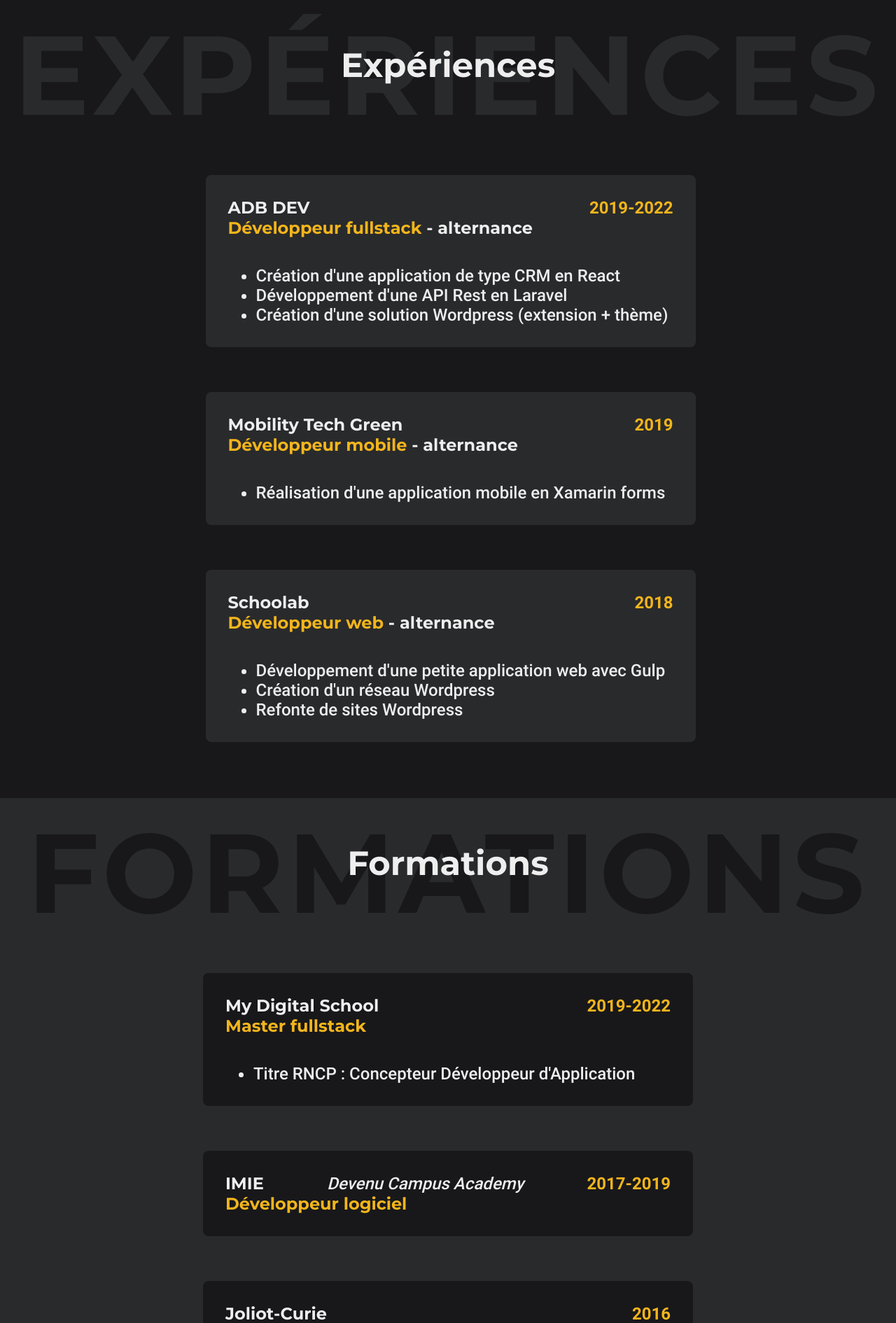
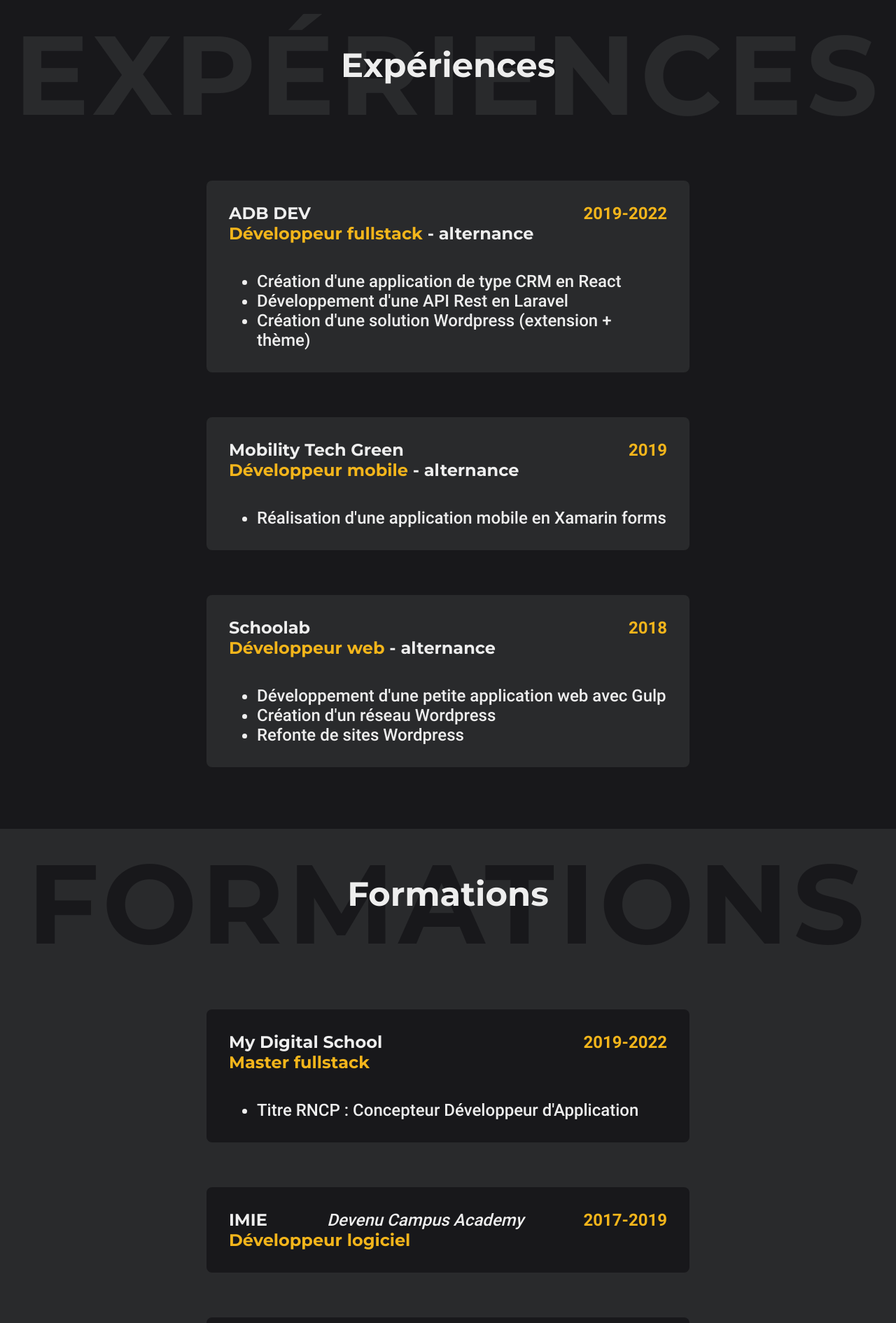
Before and after one commit to Alexis-Pannetier/resume, a PHP site: page / in a window 1280 px wide. Shown: the part 1050-2940 px from the top of the page at 70% size. Run offline with PHP 8.4, Linux system fonts and the light colour scheme.

Commit message:
🎨 minors improvements

```diff
--- a/index.html
+++ b/index.html
@@ -74,7 +74,7 @@
             <div class="page-content align-center align-middle flex-col" >
                 <h2 class="title" data-value="Expériences">Expériences</h2>
 
-                <div class="d-flex flex-col">
+                <div class="d-flex flex-col p-1">
 
                     <a href="https://www.adbinfo.fr" class="card" target="_blank">
                         <div class="d-flex justify-space-between align-center">
@@ -122,7 +122,7 @@
             <div class="page-content align-center align-middle flex-col" >
                 <h2 class="title" data-value="Formations">Formations</h2>
 
-                <div class="d-flex flex-col">
+                <div class="d-flex flex-col p-1">
 
                     <a href="https://www.mydigitalschool.com/mba-architecte-web" class="card"  target="_blank">
                         <div class="d-flex justify-space-between align-center">
--- a/style.css
+++ b/style.css
@@ -29,6 +29,7 @@
   font-weight: bold;
 }
 
+/* #region COMMUN */
 body {
   margin: 0;
   padding: 0;
@@ -89,19 +90,13 @@ h1,
 h2 {
   margin: 1rem 0;
 }
-
 h1 {
   font-size: 3em;
 }
-
 h2 {
   font-size: 2.5rem;
 }
-
-h3 {
-  font-size: 1.25rem;
-}
-
+h3,
 h4 {
   font-size: 1.25rem;
 }
@@ -110,15 +105,10 @@ h4 {
   h1 {
     font-size: 3.75em;
   }
-
   h2 {
     font-size: 3rem;
   }
-
-  h3 {
-    font-size: 1.5rem;
-  }
-
+  h3,
   h4 {
     font-size: 1.5rem;
   }
@@ -130,6 +120,7 @@ h4 {
     font-size: 1.5rem;
   }
 }
+/* #endregion */
 
 /* NAVIGATION */
 nav ul {
@@ -151,7 +142,7 @@ nav a {
   color: var(--primary);
 }
 
-/* HEADER */
+/* #region HEADER */
 header {
   display: none;
   z-index: 100;
@@ -200,7 +191,9 @@ header li:hover:before {
   transform: scaleX(1);
 }
 
-/* PAGE */
+/* #endregion */
+
+/* #region PAGE */
 .page {
   overflow: hidden;
   min-width: 250px;
@@ -255,7 +248,9 @@ section:nth-child(odd) .btn {
   width: 100%;
 }
 
-/* HERO */
+/* #endregion */
+
+/* #region HERO */
 #hero {
   padding: 5rem 0 5rem 0;
 }
@@ -275,10 +270,15 @@ section:nth-child(odd) .btn {
     justify-content: space-between;
   }
 }
+/* #endregion */
 
-/* LAYOUT */
+/* #region LAYOUT */
 .text-align {
   text-align: center;
+}
+
+.p-1 {
+  padding: 0.5rem;
 }
 
 .mt-6 {
@@ -340,8 +340,9 @@ section:nth-child(odd) .btn {
 .uppercase {
   text-transform: uppercase;
 }
+/* #endregion */
 
-/* AVATAR */
+/* #region AVATAR */
 .avatar {
   z-index: 1;
   align-self: center;
@@ -374,8 +375,9 @@ section:nth-child(odd) .btn {
 .avatar:hover {
   box-shadow: 0 0 1rem 0.5rem var(--primary);
 }
+/* #endregion */
 
-/* TITLE */
+/* #region TITLE */
 .title {
   position: relative;
   z-index: 1;
@@ -428,8 +430,9 @@ section:nth-child(odd) .btn {
 .title:hover .title::before {
   color: var(--primary) !important;
 }
+/* #endregion */
 
-/* BOX */
+/* #region BOX */
 .box {
   position: relative;
   max-width: 800px;
@@ -539,8 +542,9 @@ section:nth-child(odd) .btn {
     left: 100%;
   }
 }
+/* #endregion */
 
-/* UNDERLINE */
+/* #region UNDERLINE */
 .underline {
   background: linear-gradient(
     310.75deg,
@@ -559,17 +563,18 @@ section:nth-child(odd) .btn {
   color: var(--dark);
   background-size: 100% 94%;
 }
+/* #endregion */
 
-/* CARD */
+/* #region CARD */
 .card {
   padding: 1rem;
   border-radius: 0.5rem;
   transition: box-shadow 0.3s ease-in-out;
-  margin: 1rem 0.25rem;
+  margin: 1rem 0;
   text-decoration: none;
   box-sizing: border-box;
-  max-width: 700px;
   width: 100%;
+  max-width: 500px;
 }
 
 .card ul {
@@ -579,7 +584,8 @@ section:nth-child(odd) .btn {
 @media screen and (min-width: 800px) {
   .card {
     padding: 2rem;
-    margin: 2rem 1rem;
+    margin: 2rem 0;
+    max-width: 690px;
   }
 }
 
@@ -590,8 +596,9 @@ section:nth-child(odd) .btn {
 .card:hover {
   box-shadow: 0 0 1rem 0.25rem var(--primary);
 }
+/* #endregion */
 
-/* BUTTON */
+/* #region BUTTON */
 a.btn {
   font-size: 1rem;
   font-weight: bold;
@@ -608,7 +615,13 @@ a.btn:hover {
   color: var(--dark);
 }
 
-/* MISC */
+#contact a.btn img {
+  max-height: 48px;
+  max-width: 150px;
+}
+/* #endregion */
+
+/* #region MISC */
 .caret {
   border: 1rem solid;
   border-width: 0 0.5rem 0 0;
@@ -634,6 +647,7 @@ a.btn:hover {
   height: 30px;
   background-color: var(--primary);
 }
+/* #endregion */
 
 /* ANIMATIONS */
 @keyframes letter-spacing {
```
